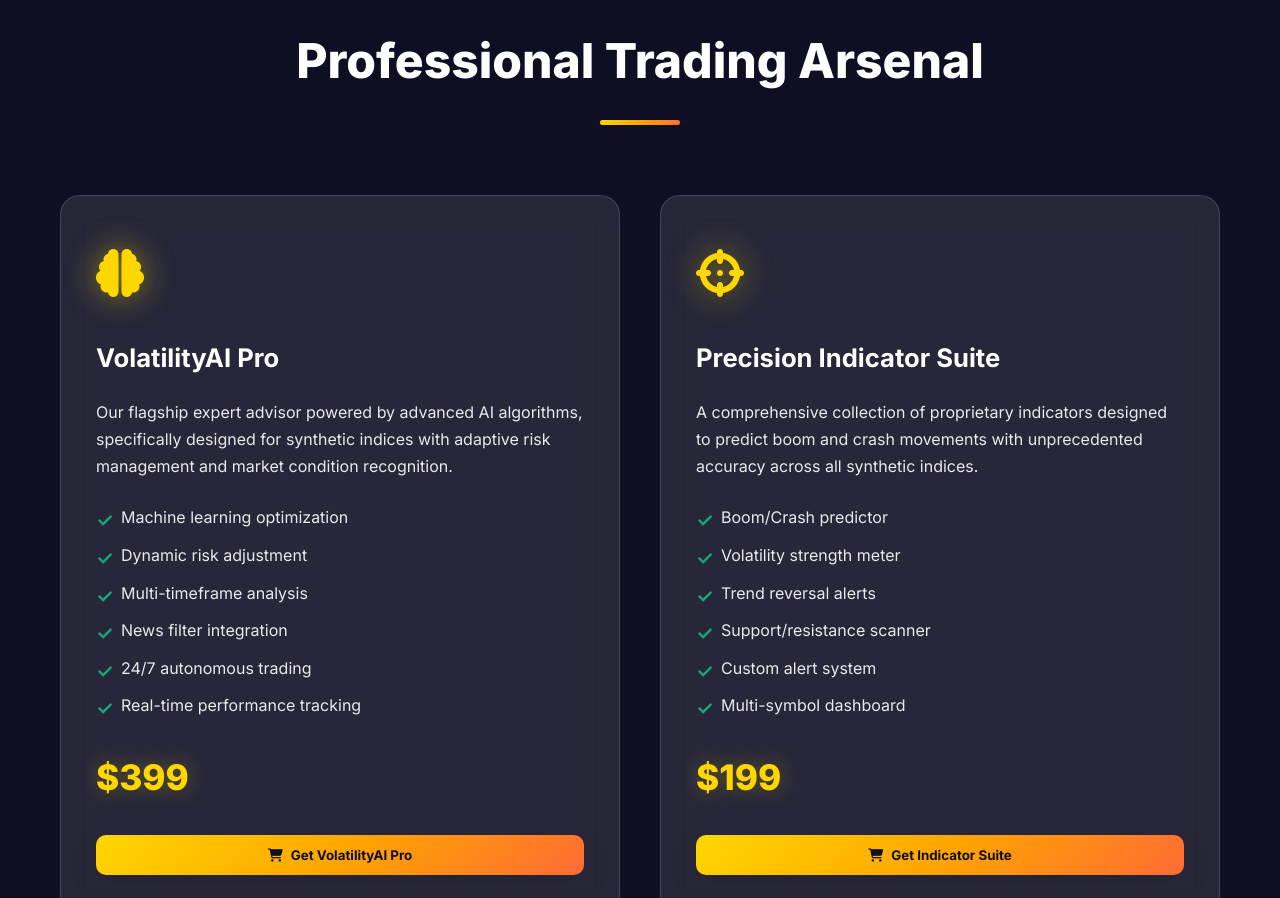
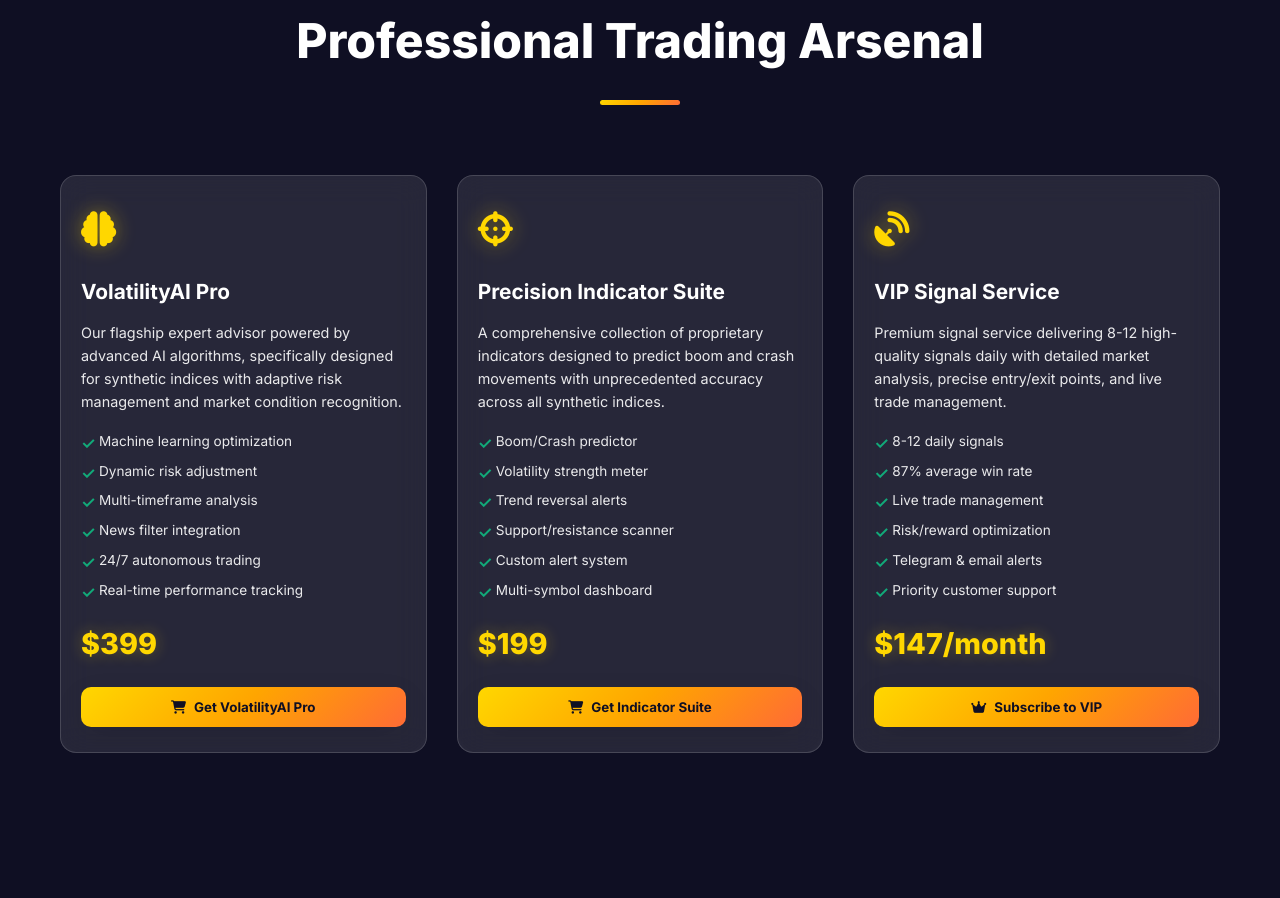
Before and after one commit to Niccyril/volatilityplus, a plain HTML site: page index.html.html in a window 1280 px wide. Shown: the part 2050-2948 px from the top of the page. Drawn offline with Linux system fonts and the light colour scheme.

Commit message:
Add files via upload

```diff
--- a/index.html.html
+++ b/index.html.html
@@ -460,7 +460,7 @@
         /* Enhanced Trading Tools */
         .trading-tools {
             background: var(--dark);
-            padding: 100px 0;
+            padding: 80px 0;
             position: relative;
         }
 
@@ -470,14 +470,14 @@
 
         .tools-grid {
             display: grid;
-            grid-template-columns: repeat(auto-fit, minmax(380px, 1fr));
-            gap: 40px;
+            grid-template-columns: repeat(auto-fit, minmax(320px, 1fr));
+            gap: 30px;
         }
 
         .tool-card {
             background: rgba(255, 255, 255, 0.1);
-            border-radius: 20px;
-            padding: 40px 35px;
+            border-radius: 16px;
+            padding: 25px 20px;
             backdrop-filter: blur(15px);
             border: 1px solid rgba(255, 255, 255, 0.15);
             transition: all 0.4s;
@@ -491,7 +491,7 @@
             position: absolute;
             top: 0;
             left: 0;
-            width: 5px;
+            width: 4px;
             height: 100%;
             background: var(--gradient);
             transform: scaleY(0);
@@ -499,9 +499,9 @@
         }
 
         .tool-card:hover {
-            transform: translateY(-10px);
+            transform: translateY(-8px);
             background: rgba(255, 255, 255, 0.15);
-            box-shadow: 0 25px 50px rgba(0, 0, 0, 0.4);
+            box-shadow: 0 20px 40px rgba(0, 0, 0, 0.4);
         }
 
         .tool-card:hover::before {
@@ -509,34 +509,36 @@
         }
 
         .tool-icon {
-            font-size: 3rem;
+            font-size: 2.2rem;
             color: var(--primary);
-            margin-bottom: 25px;
-            filter: drop-shadow(0 0 15px rgba(255, 215, 0, 0.5));
+            margin-bottom: 18px;
+            filter: drop-shadow(0 0 10px rgba(255, 215, 0, 0.4));
         }
 
         .tool-card h3 {
-            margin-bottom: 20px;
-            font-size: 1.6rem;
+            margin-bottom: 12px;
+            font-size: 1.3rem;
             font-weight: 700;
         }
 
         .tool-card p {
-            margin-bottom: 25px;
+            margin-bottom: 18px;
             opacity: 0.9;
-            line-height: 1.7;
+            line-height: 1.6;
+            font-size: 0.9rem;
         }
 
         .tool-features {
             list-style: none;
-            margin: 25px 0 30px;
+            margin: 18px 0 20px;
         }
 
         .tool-features li {
-            margin-bottom: 12px;
-            padding-left: 25px;
+            margin-bottom: 8px;
+            padding-left: 18px;
             position: relative;
             opacity: 0.9;
+            font-size: 0.85rem;
         }
 
         .tool-features li::before {
@@ -545,15 +547,15 @@
             left: 0;
             color: var(--success);
             font-weight: bold;
-            font-size: 1.2rem;
+            font-size: 1rem;
         }
 
         .price-tag {
-            font-size: 2.2rem;
+            font-size: 1.8rem;
             font-weight: 800;
             color: var(--primary);
-            margin: 30px 0;
-            text-shadow: 0 0 20px rgba(255, 215, 0, 0.3);
+            margin: 20px 0;
+            text-shadow: 0 0 15px rgba(255, 215, 0, 0.3);
         }
 
         /* Enhanced Signals Section */
```
